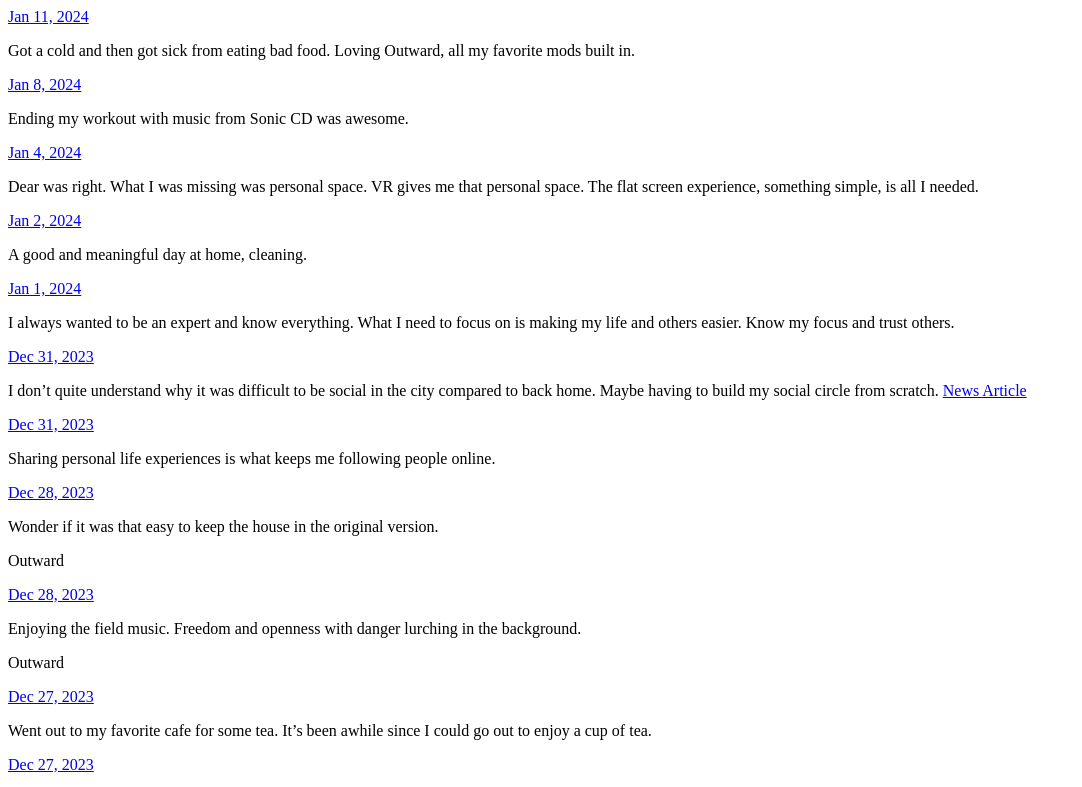
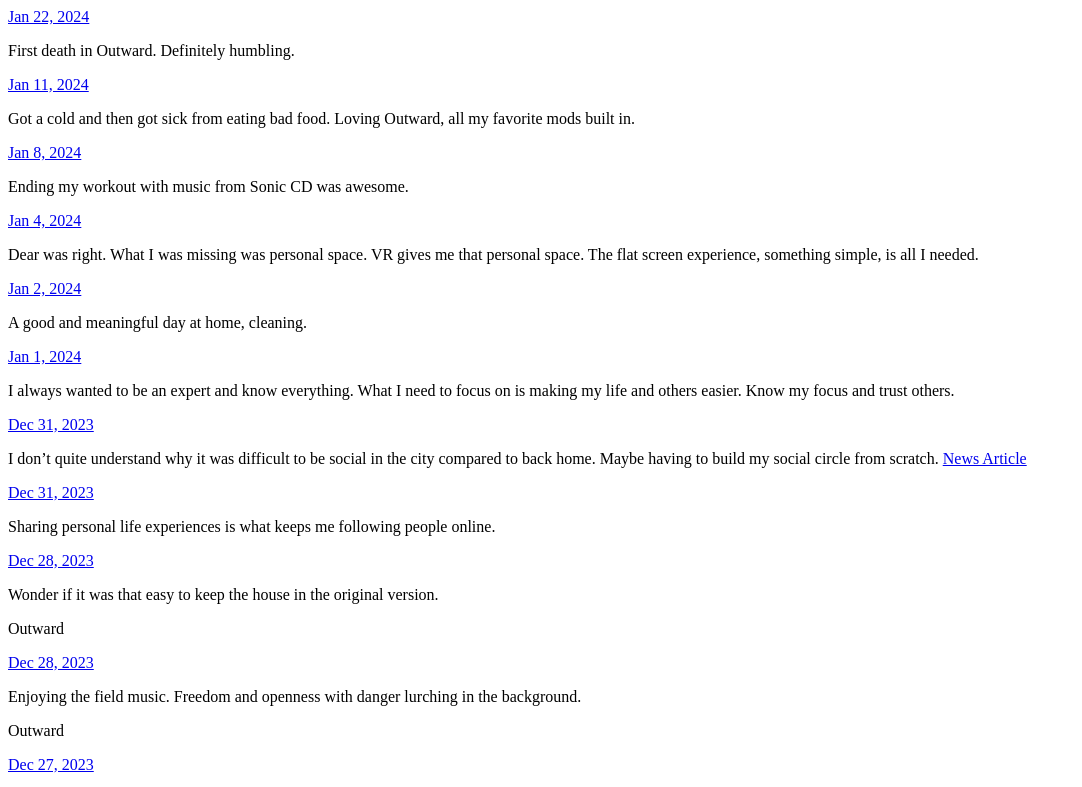
Before and after one commit to Nisbols/micro, a plain HTML site: page index.html in a window 1280 px wide. Shown: the top 787 px of the page, without its empty margins (0-1082 px from the left). Drawn offline with Linux system fonts and the light colour scheme.

Commit message:
Archiving from Micro.blog.

```diff
--- a/index.html
+++ b/index.html
@@ -21,6 +21,17 @@
 <div class="h-feed">
 
 
+
+	  <div class="h-entry">
+
+
+		<a href="https://micro.travishinton.io/2024/01/22/first-death-in.html" class="u-url"><time class="dt-published" datetime="2024-01-22 15:30:03 -0500">Jan 22, 2024</time></a>
+
+		<div class="e-content">
+			 <p>First death in Outward. Definitely humbling.</p>
+
+		</div>
+	  </div>
 
 	  <div class="h-entry">
 
```
